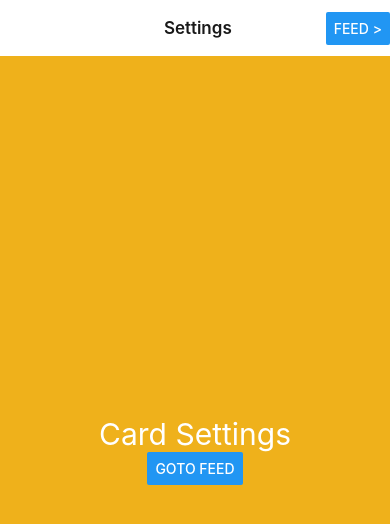
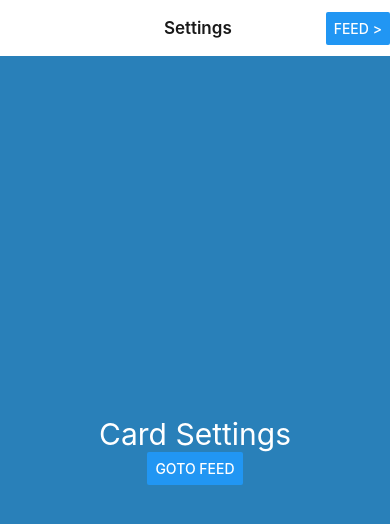
Before and after one commit to farzd/simple-navigation, a React Native app: screen / in a window 390 px wide. Shown: the top 524 px of the page. Built offline with nearby package versions, Linux system fonts and the light colour scheme.

Commit message:
Background color update

```diff
--- a/App.js
+++ b/App.js
@@ -4,19 +4,19 @@ import Card from './card';
 
 const navigatorViews = {
   Settings: {
-    screen: <Card goTo={'Feed'}/>
+    screen: <Card goTo={'Feed'} color={'#2980B9'}/>
   },
   Feed: {
-    screen: <Card goTo={'Matches'}/>
+    screen: <Card goTo={'Matches'} color={'#3498DB'}/>
   },
   Matches: {
-    screen: <Card goTo={'Feed'}/>
+    screen: <Card goTo={'Feed'} color={'#E79700'}/>
   },
   Etc1: {
-    screen: <Card goTo={'Etc2'}/>
+    screen: <Card goTo={'Etc2'} color={'#E74C3C'}/>
   },
   Etc2: {
-    screen: <Card goTo={'Etc1'}/>
+    screen: <Card goTo={'Etc1'} color={'#2C3E50'}/>
   }
 }
 
--- a/card.js
+++ b/card.js
@@ -3,12 +3,12 @@ import { StyleSheet, Text, View, Button } from 'react-native';
 
 export default class Card extends React.Component {
   render() {
-    const { name, navigate, goTo, active } = this.props;
+    const { name, color, navigate, goTo, active } = this.props;
     if (active) {
       console.log(`card ${name} is inView`);
     }
     return (
-      <View style={styles.container}>
+      <View style={[styles.container, {backgroundColor: color}]}>
         <Text style={styles.text}>Card {name}</Text>
         <Button title={'goTo ' + this.props.goTo} onPress={()=> navigate(goTo)} />
       </View>
@@ -19,7 +19,6 @@ export default class Card extends React.Component {
 const styles = StyleSheet.create({
   container: {
     flex: 1,
-    backgroundColor: `#${(Math.random()*0xFFFFFF<<0).toString(16)}`,
     alignItems: 'center',
     justifyContent: 'center'
   },
```
